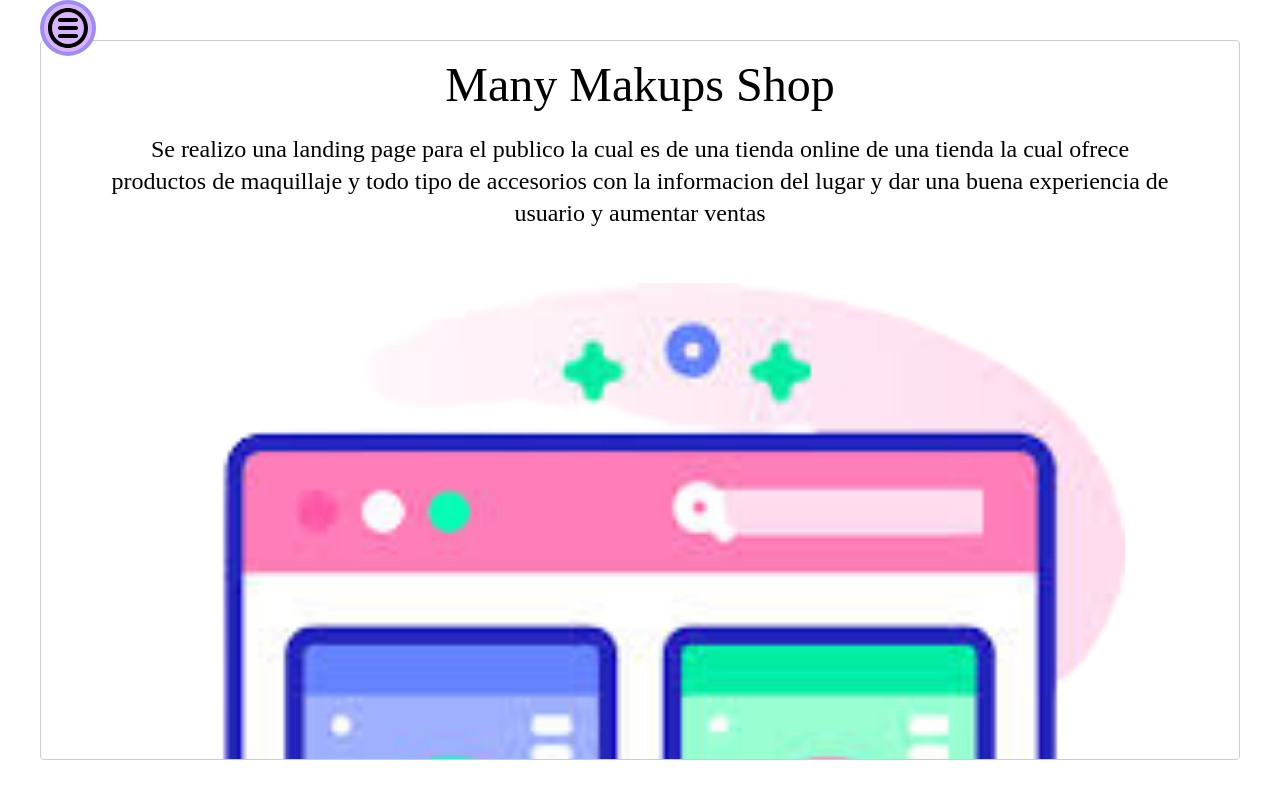
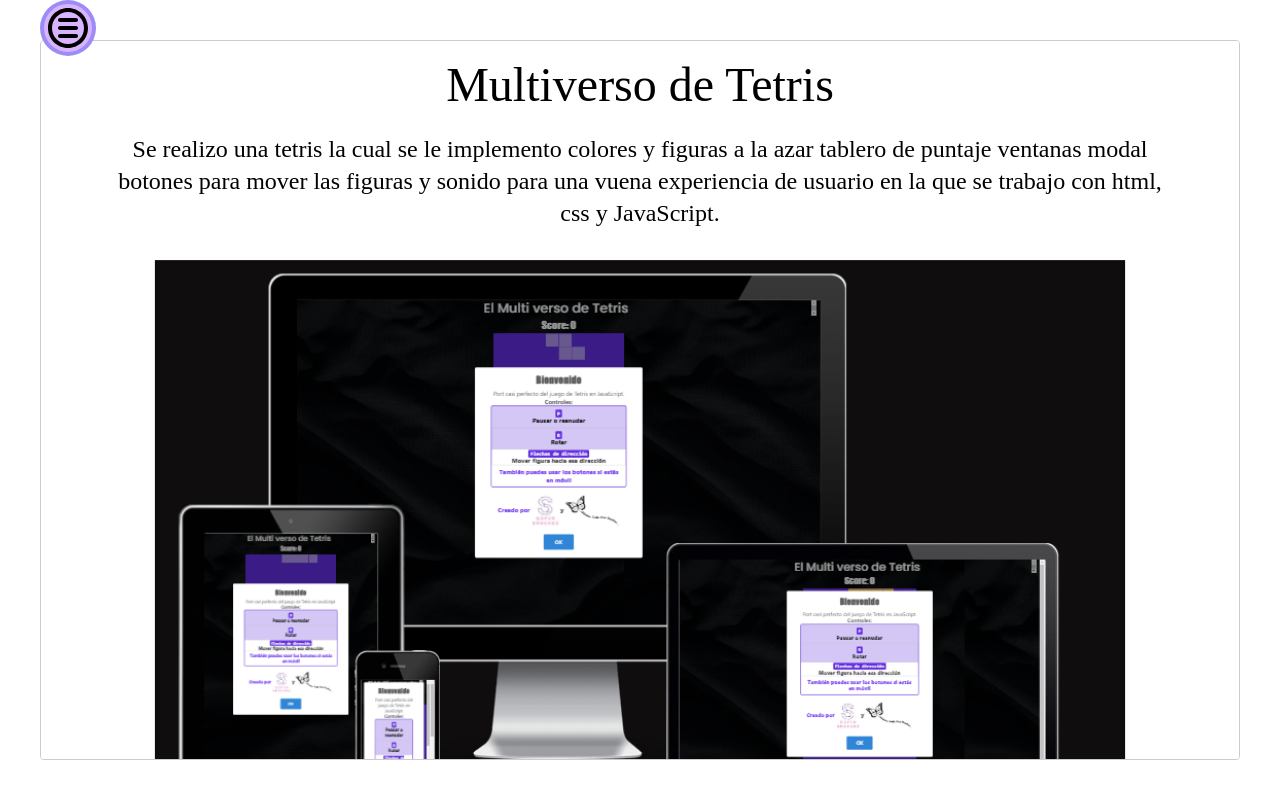
Before and after one commit to SoffiaSanchezz/Portafolio, a React (Vite) app: page /portafolio in a window 1280 px wide. Both pictures are taken after a click on the button "zShop". Shown: the top 800 px of the page. Built offline with nearby package versions, Linux system fonts and the light colour scheme; a web font is replaced by a local one.

Commit message:
Cards changes

```diff
--- a/src/Componentes/Cards.jsx
+++ b/src/Componentes/Cards.jsx
@@ -48,6 +48,7 @@ const Cards = () => {
         <img src={Spy} alt='' className='hover:scale-125' />
       </button>
 
+
       <button onClick={() => setIsOpen(true)}>
         <h2 className='font-Lobster text-3xl text-white'>
           Lan SabujCha
@@ -76,12 +77,8 @@ const Cards = () => {
         <img src={Multi} alt='' className='hover:scale-125' />
       </button>
 
-      <button onClick={() => setIsOpen(true)}>
-        <h2 className='font-Lobster text-3xl text-white'>
-          Many Makups
-        </h2>
-        <img src={Many} alt='' className='hover:scale-125' />
-      </button>
+
+
 
       <ReactModal
         isOpen={isOpen}
@@ -108,7 +105,7 @@ const Cards = () => {
 
       <ReactModal
         isOpen={isOpen}
-        contentLabel="Spy"
+        contentLabel="Spy2"
         onRequestClose={() => setIsOpen(false)}
       >
         <div className='px-10'>
@@ -130,7 +127,7 @@ const Cards = () => {
 
       <ReactModal
         isOpen={isOpen}
-        contentLabel="zShop"
+        contentLabel="3"
         onRequestClose={() => setIsOpen(false)}
       >
         <div className='px-10'>
@@ -149,6 +146,7 @@ const Cards = () => {
           </div>
         </div>
       </ReactModal>
+
 
       <ReactModal
         isOpen={isOpen}
@@ -237,30 +235,6 @@ const Cards = () => {
           </div>
         </div>
       </ReactModal>
-
-      <ReactModal
-        isOpen={isOpen}
-        contentLabel="Many"
-        onRequestClose={() => setIsOpen(false)}
-      >
-        <div className='px-10'>
-          <h2 className='font-BlackA text-5xl text-center'>
-          Many Makups Shop
-          </h2>
-          <br />
-          <div className='text-2xl flex flex-col justify-center text-center'>
-          <p>Se realizo una landing page para el publico la cual es de una tienda online de una tienda la cual ofrece productos de maquillaje y todo tipo de accesorios con la informacion del lugar y dar una buena experiencia de usuario y aumentar ventas </p>
-          <img src={Many} alt="" className='scale-90'/>
-          </div>
-          <div className='flex flex-row justify-between	px-10 '>
-          <a href='https://proyecto-tetris.vercel.app/'>
-          <MdOutlineQueuePlayNext className='text-5xl'/> Demo </a>
-        <a href='https://github.com/SoffiaSanchezz/Proyecto-tetris.git'><DiGithub className='text-black text-6xl bottom-7'/>Github</a>
-          </div>
-        </div>
-      </ReactModal>
-
-
       <ParticlesBackground />
     </div>
 
```
